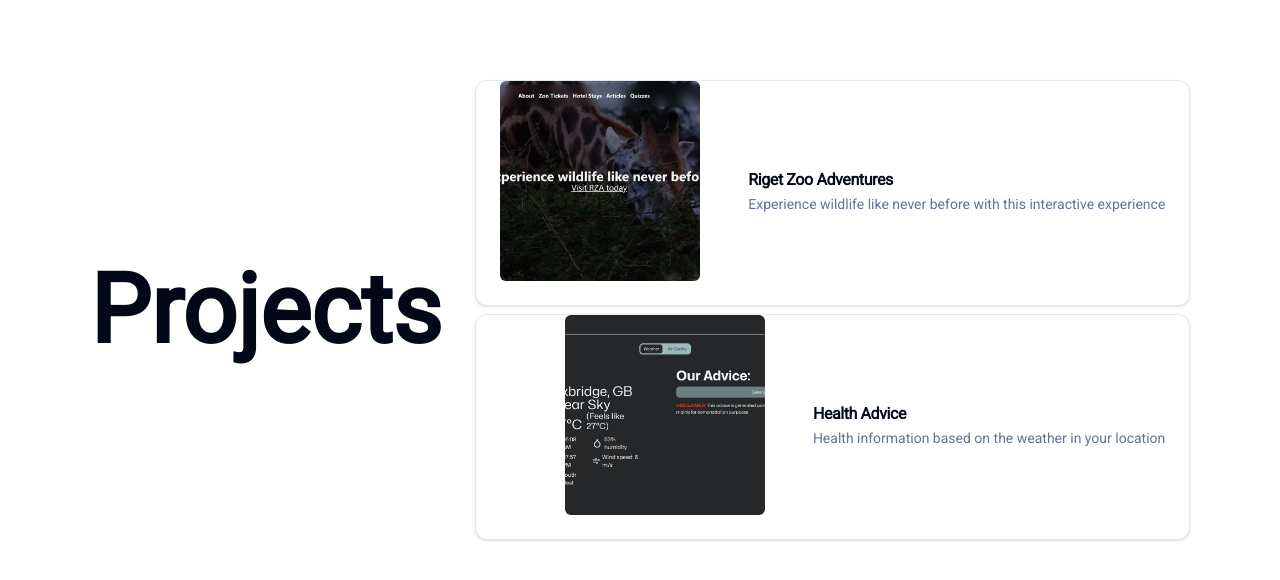
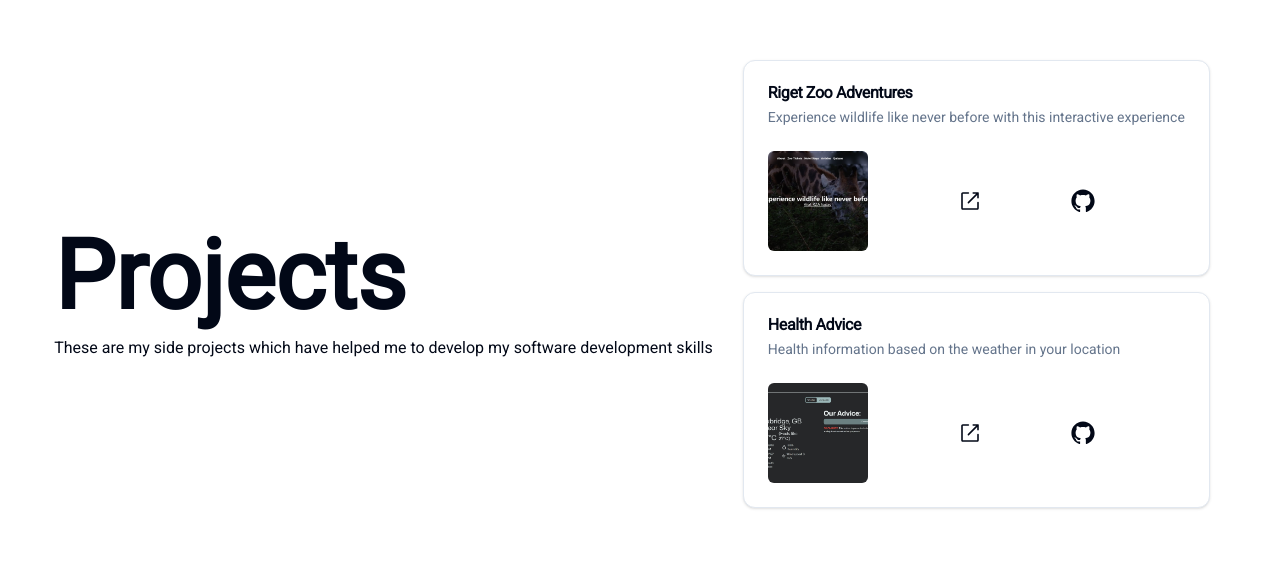
Before and after one commit to j-koziel/my-portfolio, a Next.js app: page / in a window 1280 px wide. Shown: the part 1486-2066 px from the top of the page. Built offline with nearby package versions, Linux system fonts and the light colour scheme.

Commit message:
feat: added links to the project cards and some other improvements

```diff
--- a/src/app/page.tsx
+++ b/src/app/page.tsx
@@ -5,7 +5,7 @@ import { ProjectsSection } from "@/components/sections/projects-section";
 
 export default function Home() {
   return (
-    <main className="flex flex-col justify-between p-14">
+    <main className="flex flex-col justify-between p-10">
       <HomeSection />
       <AboutSection />
       <ProjectsSection />
--- /dev/null
+++ b/src/components/sections/hidden-scrollbar.css
@@ -0,0 +1,3 @@
+#projects-container::-webkit-scrollbar {
+  display: none;
+}
--- a/src/components/sections/projects-section.tsx
+++ b/src/components/sections/projects-section.tsx
@@ -1,4 +1,5 @@
 import Image from "next/image";
+
 import {
   Card,
   CardContent,
@@ -6,6 +7,10 @@ import {
   CardHeader,
   CardTitle,
 } from "../ui/card";
+
+import "./hidden-scrollbar.css";
+import Link from "next/link";
+import { ExternalLinkIcon, GitHubLogoIcon } from "@radix-ui/react-icons";
 
 export function ProjectsSection() {
   const projectsData = [
@@ -15,38 +20,63 @@ export function ProjectsSection() {
         "Experience wildlife like never before with this interactive experience",
       img: "/rza_ss.jpg",
       img_alt: "A screenshot of the Riget Zoo Adventures app",
+      link: "https://riget-zoo-adventures.vercel.app/",
+      gh_link: "https://github.com/j-koziel/riget-zoo-adventures",
     },
     {
       title: "Health Advice",
       description: "Health information based on the weather in your location",
       img: "/ha_ss.jpg",
       img_alt: "A screenshot of the health advice app",
+      link: "https://health-advice-group.vercel.app/",
+      gh_link: "https://github.com/j-koziel/health-advice-group",
     },
   ];
 
   return (
     <main
       id="projects"
-      className="min-h-screen flex items-center justify-evenly"
+      className="min-h-screen flex flex-col items-center justify-center md:flex-row md:items-center md:justify-evenly"
     >
       <div>
-        <h1 className="text-8xl font-bold">Projects</h1>
+        <h1 className="font-bold text-5xl mb-3 md:mb-3 md:text-6xl lg:text-8xl">
+          Projects
+        </h1>
+        <p className="mb-10 md:mb-0">
+          These are my side projects which have helped me to develop my software
+          development skills
+        </p>
       </div>
-      <div className="flex flex-col gap-y-2">
+      <div
+        id="projects-container"
+        className="h-[500px] flex flex-col gap-y-4 overflow-scroll p-4"
+        style={{
+          msOverflowStyle: "none",
+          scrollbarWidth: "none",
+        }}
+      >
         {projectsData.map((project, i) => (
-          <Card key={i} className="flex flex-row-reverse items-center">
+          <Card key={i}>
             <CardHeader>
               <CardTitle>{project.title}</CardTitle>
               <CardDescription>{project.description}</CardDescription>
             </CardHeader>
-            <CardContent className="flex flex-col items-center justify-center">
+            <CardContent className="flex items-center">
               <Image
                 src={project.img}
-                height={200}
-                width={200}
+                height={100}
+                width={100}
                 alt={project.img_alt}
                 className="rounded-md"
               />
+              <div className="w-full flex items-center justify-evenly md:items-center md:justify-evenly">
+                <Link href={project.link} target="_blank" rel="noreferrer">
+                  <ExternalLinkIcon height={24} width={24} />
+                </Link>
+                <Link href={project.gh_link} target="_blank" rel="noreferrer">
+                  <GitHubLogoIcon height={24} width={24} />
+                </Link>
+              </div>
             </CardContent>
           </Card>
         ))}
```
